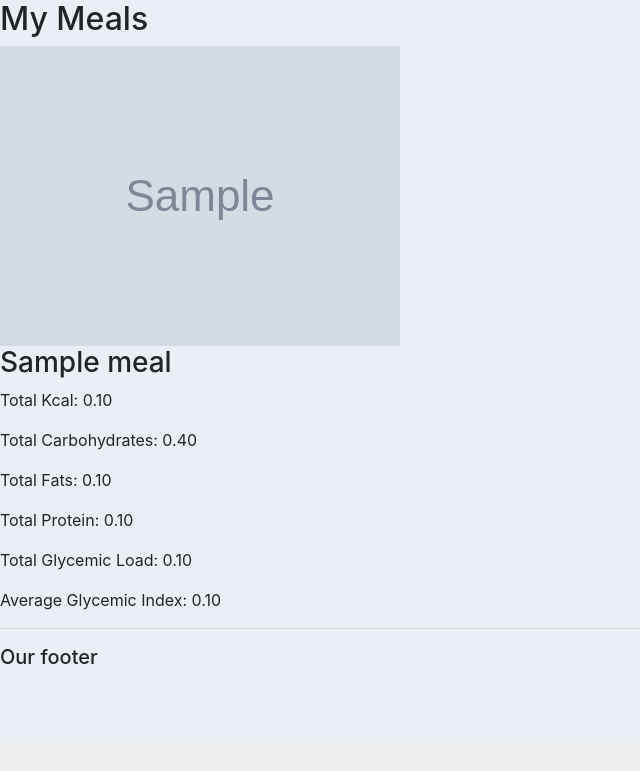
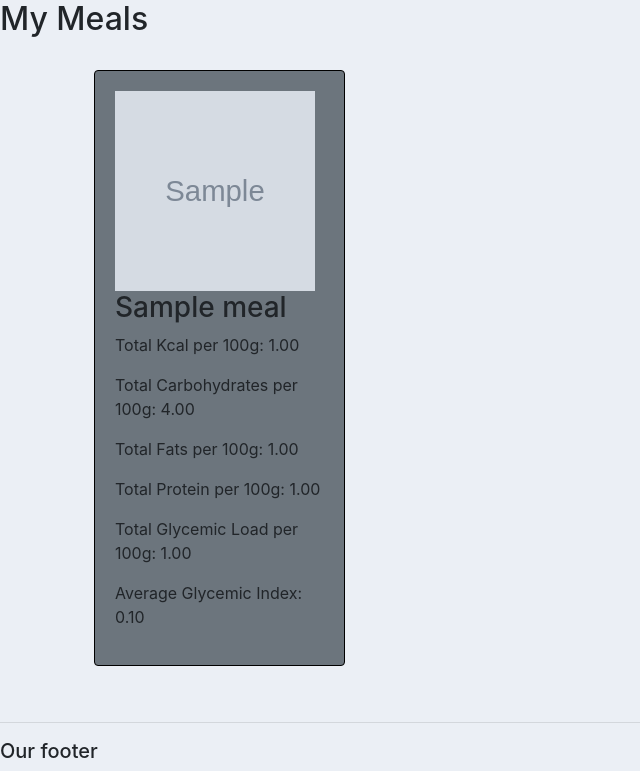
Before and after one commit to jbytow/GLTracker, a Django app: page /food/meals/ in a window 1280 px wide. Shown: the part 58-829 px from the top of the page, without its empty margins (0-640 px from the left). Before the commit the page ends 722 px from the top, so only its background shows below. Run offline with Django 4.2, Linux system fonts and the light colour scheme; a user stored in the database is signed in; tables that the repository leaves empty hold one stand-in row (values such as "Sample post"); grey boxes marked "Sample" are stand-in pictures.

Commit message:
0.35 Meal added average, template WIP

```diff
--- a/gltracker/food/models.py
+++ b/gltracker/food/models.py
@@ -51,20 +51,35 @@ class Meal(models.Model):
         total_proteins = 0
         total_glycemic_load = 0
         total_glycemic_index = 0
+        total_weight = 0
 
         meal_items = self.mealitem_set.all()
         for meal_item in meal_items:
             quantity = meal_item.quantity
             food_item = meal_item.food_item
-            total_kcal += food_item.kcal * quantity/100
+            total_weight += quantity
+
+            total_kcal += food_item.kcal * quantity/100 #food items have nutrition facts per 100g
             total_carbohydrates += food_item.carbohydrates * quantity/100
             total_fats += food_item.fats * quantity/100
             total_proteins += food_item.proteins * quantity/100
             total_glycemic_load += food_item.glycemic_load * quantity/100
             total_glycemic_index += food_item.glycemic_index * quantity/100
 
-        num_items = meal_items.count()
-        average_glycemic_index = total_glycemic_index / num_items if num_items > 0 else 0
+        if total_weight != 0:
+            total_kcal_per_100g = round((total_kcal / total_weight) * 100, 2)
+            total_carbohydrates_per_100g = round((total_carbohydrates / total_weight) * 100, 2)
+            total_fats_per_100g = round((total_fats / total_weight) * 100, 2)
+            total_proteins_per_100g = round((total_proteins / total_weight) * 100, 2)
+            total_glycemic_load_per_100g = round((total_glycemic_load / total_weight) * 100, 2)
+        else:
+            total_kcal_per_100g = 0
+            total_carbohydrates_per_100g = 0
+            total_fats_per_100g = 0
+            total_proteins_per_100g = 0
+            total_glycemic_load_per_100g = 0
+
+        average_glycemic_index = round(total_glycemic_index / len(meal_items) if len(meal_items) > 0 else 0, 2)
 
         return {
             'total_kcal': total_kcal,
@@ -72,6 +87,11 @@ class Meal(models.Model):
             'total_fats': total_fats,
             'total_proteins': total_proteins,
             'total_glycemic_load': total_glycemic_load,
+            'total_kcal_per_100g': total_kcal_per_100g,
+            'total_carbohydrates_per_100g': total_carbohydrates_per_100g,
+            'total_fats_per_100g': total_fats_per_100g,
+            'total_proteins_per_100g': total_proteins_per_100g,
+            'total_glycemic_load_per_100g': total_glycemic_load_per_100g,
             'average_glycemic_index': average_glycemic_index
         }
 
--- a/gltracker/food/templates/meal_list.html
+++ b/gltracker/food/templates/meal_list.html
@@ -7,26 +7,43 @@
 {% block content %}
   <h2>My Meals</h2>
 
-<div class="meal-tiles">
+<div class='py-4 mt-auto'>
+    <div class='container px-4' >
+
+        <div class="row meal-tiles">
           {% for meal in meals %}
-    <div class="meal-tile">
+            <div class="col-sm-12 col-md-12 col-lg-4 col-xl-3 d-flex align-items-stretch meal-tile">
+              <div class="card bg-secondary mb-3 meal-tile-border">
+
+                <div class="card-body">
                   {% if meal.image %}
-        <img src="{{ meal.image.url }}" alt="{{ meal.name }}" class="meal-image">
+                    <img src="{{ meal.image.url }}" alt="{{ meal.name }}" class="meal-image" style="width: 200px; height: 200px;">
                   {% else %}
-        <img src="{% static 'images/mealdefault.png' %}" alt="Default Image" class="meal-image">
+                    <img src="{% static 'images/mealdefault.png' %}" alt="Default Image" class="meal-image" style="width: 200px; height: 200px;">
                   {% endif %}
+
                   <h3>{{ meal.name }}</h3>
                   {% with macros=meal.calculate_total_macros %}
-        <p>Total Kcal: {{ macros.total_kcal }}</p>
-        <p>Total Carbohydrates: {{ macros.total_carbohydrates }}</p>
-        <p>Total Fats: {{ macros.total_fats }}</p>
-        <p>Total Protein: {{ macros.total_proteins }}</p>
-        <p>Total Glycemic Load: {{ macros.total_glycemic_load }}</p>
+                    <p>Total Kcal per 100g: {{ macros.total_kcal_per_100g }}</p>
+                    <p>Total Carbohydrates per 100g: {{ macros.total_carbohydrates_per_100g }}</p>
+                    <p>Total Fats per 100g: {{ macros.total_fats_per_100g }}</p>
+                    <p>Total Protein per 100g: {{ macros.total_proteins_per_100g }}</p>
+                    <p>Total Glycemic Load per 100g: {{ macros.total_glycemic_load_per_100g }}</p>
                     <p>Average Glycemic Index: {{ macros.average_glycemic_index }}</p>
                   {% endwith %}
                 </div>
+
+              </div>
+            </div>
           {% empty %}
+            <div class="col-12">
               <p>No meals found.</p>
+            </div>
           {% endfor %}
         </div>
+
+    </div>
+</div>
+
+
 {% endblock %}
--- a/gltracker/static/css/main.css
+++ b/gltracker/static/css/main.css
@@ -50,5 +50,10 @@
   margin-right: 5px;
 }
 
+.meal-tile-border {
+  border: 1px solid #000;
+}
+
+
 
 </style>
```
Lines whose indentation alone changed are shown as unchanged.
